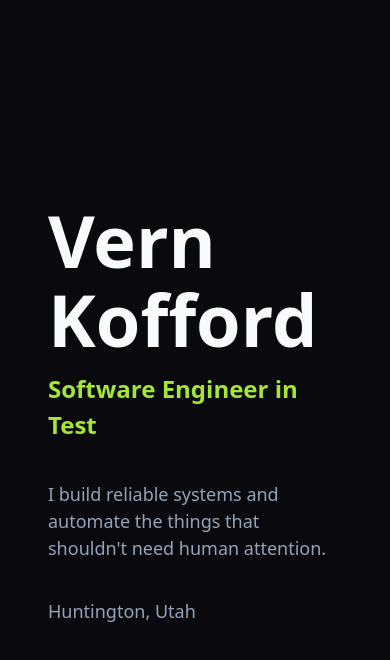
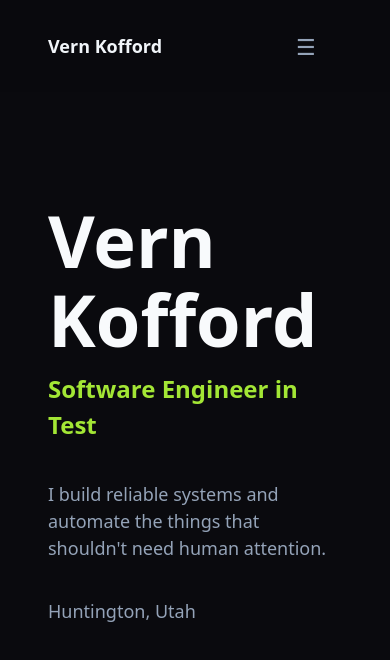
Before and after one commit to vernko/my-portfolio, a React (Vite) app: page / in a window 390 px wide. Shown: the top 660 px of the page. Built offline with nearby package versions, Linux system fonts and the light colour scheme.

Commit message:
feat: add Nav component with responsive mobile menu
Resolves #3

```diff
--- a/src/App.jsx
+++ b/src/App.jsx
@@ -1,8 +1,10 @@
+import Nav from './components/Nav'
 import Hero from './components/Hero'
 
 export default function App() {
   return (
     <div>
+      <Nav />
       <Hero
         name="Vern Kofford"
         title="Software Engineer in Test"
--- /dev/null
+++ b/src/components/Nav.css
@@ -0,0 +1,64 @@
+.nav {
+  position: fixed;
+  top: 0;
+  left: 0;
+  right: 0;
+  display: flex;
+  align-items: center;
+  justify-content: space-between;
+  padding: 18px 48px;
+  background: rgba(10, 10, 14, 0.92);
+  backdrop-filter: blur(12px);
+  z-index: 100;
+}
+
+.nav-logo {
+  font-size: 18px;
+  font-weight: 700;
+  color: #f1f5f9;
+}
+
+.nav-links a {
+  color: #94a3b8;
+  text-decoration: none;
+  font-size: 14px;
+  margin-left: 32px;
+  transition: color 0.2s;
+}
+
+.nav-links a:hover {
+  color: #a3e635;
+}
+
+.nav-hamburger {
+  display: none;
+  background: none;
+  border: none;
+  color: #94a3b8;
+  font-size: 22px;
+  cursor: pointer;
+}
+
+.nav-mobile {
+  position: fixed;
+  top: 64px;
+  left: 0;
+  right: 0;
+  background: #0f0f15;
+  display: flex;
+  flex-direction: column;
+  padding: 12px 0;
+  border-bottom: 1px solid #1e293b;
+}
+
+.nav-mobile a {
+  color: #94a3b8;
+  text-decoration: none;
+  padding: 14px 32px;
+  font-size: 16px;
+}
+
+@media (max-width: 768px) {
+  .nav-links { display: none; }
+  .nav-hamburger { display: block; }
+}
--- /dev/null
+++ b/src/components/Nav.jsx
@@ -0,0 +1,34 @@
+import { useState } from 'react'
+import './Nav.css'
+
+const NAV_LINKS = ['About', 'Skills', 'Experience', 'Projects', 'Blog', 'Contact']
+
+export default function Nav() {
+    const [menuOpen, setMenuOpen] = useState(false)
+
+    return(
+        <nav className="nav">
+        <span className="nav-logo">Vern Kofford</span>
+
+        <div className="nav-links">
+            {NAV_LINKS.map((link) => (
+            <a key={link} href={`#${link.toLowerCase()}`}>{link}</a>
+            ))}
+        </div>
+
+        <button className="nav-hamburger" onClick={() => setMenuOpen(!menuOpen)}>
+            {menuOpen ? '✕' : '☰'}
+        </button>
+
+        {menuOpen && (
+            <div className="nav-mobile">
+            {NAV_LINKS.map((link) => (
+                <a key={link} href={`#${link.toLowerCase()}`} onClick={() => setMenuOpen(false)}>
+                {link}
+                </a>
+            ))}
+            </div>
+        )}
+        </nav>
+    )
+}
```
